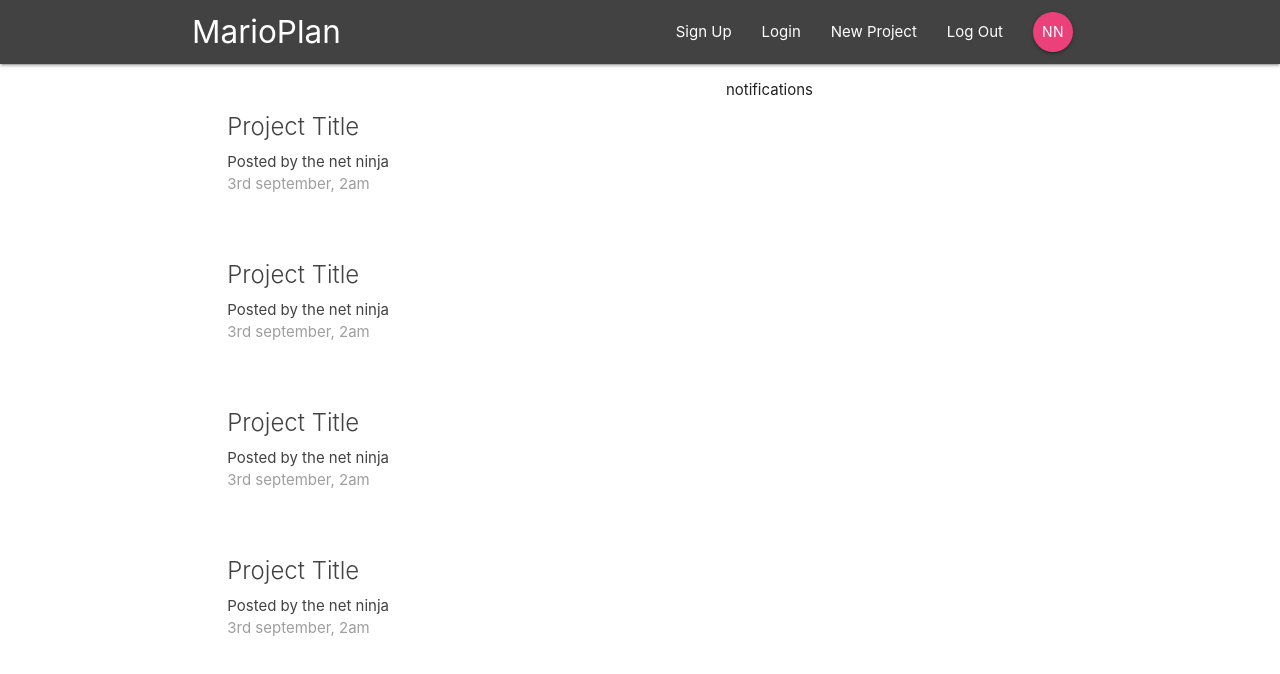
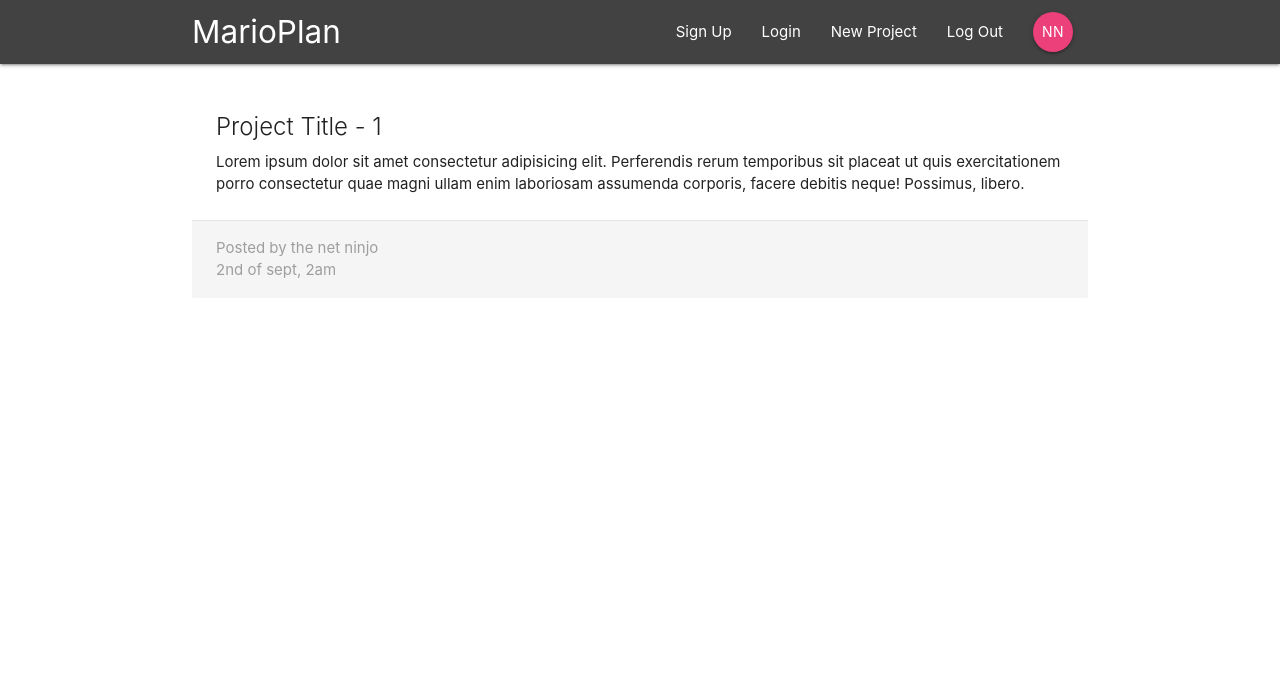
Before and after one commit to ahmsay/React-Demo, a React (Create React App) app in the folder marioplan/: page /project/1 in a window 1280 px wide. Shown: the top 674 px of the page. Built offline with nearby package versions, Linux system fonts and the light colour scheme.

Commit message:
project details component

```diff
--- a/marioplan/src/App.jsx
+++ b/marioplan/src/App.jsx
@@ -2,6 +2,7 @@ import React from 'react';
 import { BrowserRouter, Switch, Route } from 'react-router-dom'
 import Navbar from './components/layout/Navbar'
 import Dashboard from './components/dashboard/Dashboard'
+import ProjectDetails from './components/projects/ProjectDetails'
 
 function App() {
   return (
@@ -9,11 +10,11 @@ function App() {
       <div className="App">
         <Navbar/>
         <Switch>
-          <Route path='/' component={ Dashboard }/>
+          <Route exact path='/' component={ Dashboard }/>
+          <Route path='/project/:id' component={ ProjectDetails }/>
         </Switch>
       </div>
     </BrowserRouter>
-
   );
 }
 
--- a/marioplan/src/components/projects/ProjectDetails.jsx
+++ b/marioplan/src/components/projects/ProjectDetails.jsx
@@ -0,0 +1,21 @@
+import React from 'react'
+
+const ProjectDetails = (props) => {
+  const id = props.match.params.id;
+  return (
+    <div className="container section project-details">
+      <div className="card z-depth-0">
+        <div className="card-content">
+          <span className="card-title">Project Title - { id }</span>
+          <p>Lorem ipsum dolor sit amet consectetur adipisicing elit. Perferendis rerum temporibus sit placeat ut quis exercitationem porro consectetur quae magni ullam enim laboriosam assumenda corporis, facere debitis neque! Possimus, libero.</p>
+        </div>
+        <div className="card-action grey lighten-4 grey-text">
+          <div>Posted by the net ninjo</div>
+          <div>2nd of sept, 2am</div>
+        </div>
+      </div>
+    </div>
+  )
+}
+
+export default ProjectDetails
```
